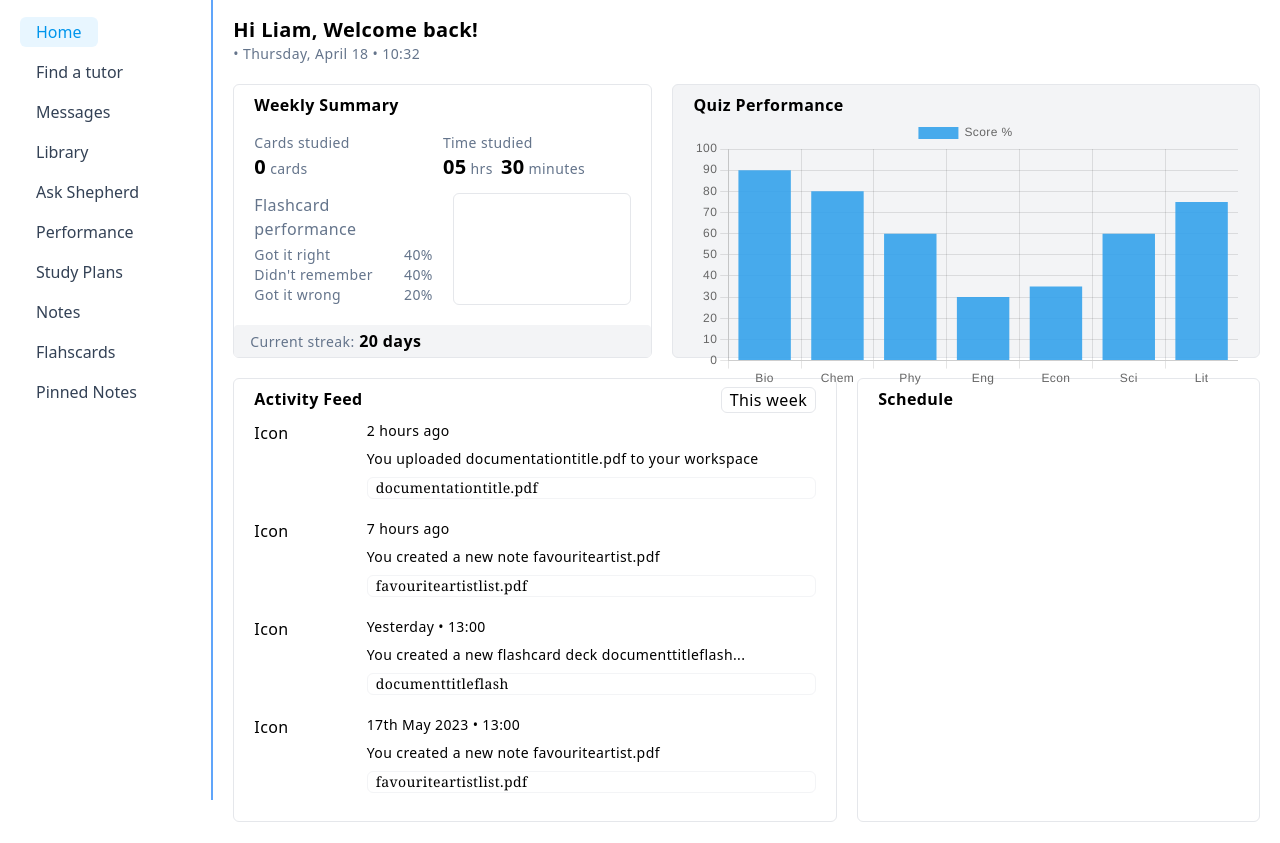
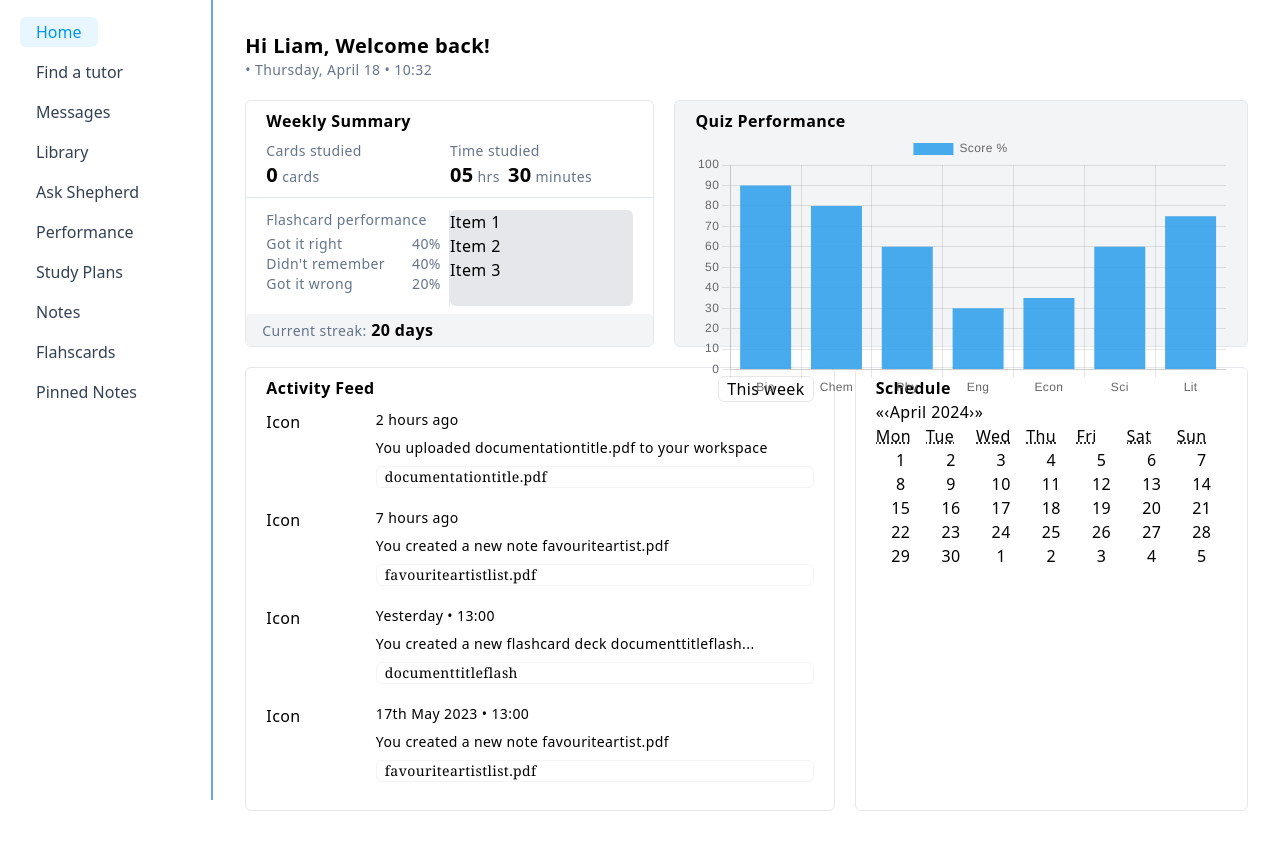
Before and after one commit to moyela/shepherd_dashboard_test, a React (Vite) app: page / in a window 1280 px wide. Built offline with nearby package versions, Linux system fonts and the light colour scheme.

Commit message:
imported libraries to implement carousel item and calendar for schedule

```diff
--- a/package.json
+++ b/package.json
@@ -19,8 +19,10 @@
     "chart.js": "^4.4.2",
     "framer-motion": "^10.16.16",
     "react": "^18.2.0",
+    "react-calendar": "^4.8.0",
     "react-chartjs-2": "^5.2.0",
     "react-dom": "^18.2.0",
+    "react-multi-carousel": "^2.8.5",
     "react-router": "^6.20.1",
     "react-router-dom": "^6.20.1"
   },
--- a/src/components/dashboard.tsx
+++ b/src/components/dashboard.tsx
@@ -1,27 +1,24 @@
 import ActivityFeed from "./activity_feed";
-import QuizPerformanceChart from "./quiz_performance_chart";
+import QuizPerformanceChart from "./quiz_performance";
+import Schedule from "./schedule"
+import WeeklySummaryCarousel from "./weekly_summary_carousel";
 
 export default function Dashboard() {
 
-  // get the current date from the date primitve and rebuild it based on mockup
+  // get date option
   const currentDate = new Date();
-
-  // Define options for formatting the date
   const options: Intl.DateTimeFormatOptions = {
     weekday: 'long', // Display full name of the day of the week
     month: 'long',   // Display full name of the month
     day: 'numeric',  // Display day of the month
   };
-
   const hours = currentDate.getHours();
   const minutes = currentDate.getMinutes();
-
-  // Convert the Date object to a localized string
   const dateString = currentDate.toLocaleString(undefined, options);
-
+  // ----------------
 
     return (
-      <div className=' px-5 py-4 font-sans tracking-wide flex flex-col gap-5'>
+      <div className='px-8 py-8 font-sans tracking-wide flex flex-col gap-5'>
         <div>
           <span className="font-semibold text-xl">
             Hi Liam, Welcome back!
@@ -37,11 +34,11 @@ export default function Dashboard() {
           <div className="basis-5/12 flex flex-col border border-gray-200 rounded-md">
           {/* Weekly summary card */}
 
-            <div className="mb-2 font-semibold px-5 py-2">
+            <div className="mb-2 font-semibold px-5 pt-2">
               Weekly Summary
             </div>
 
-            <div className="flex flex-row mb-3 px-5">
+            <div className="flex flex-row mb-3 px-5 border-b pb-2 border-slate-200">
             {/* Cards studied and Time studied suboptions*/}
 
               <div className="basis-1/2 flex flex-col">
@@ -84,12 +81,12 @@ export default function Dashboard() {
             {/* END of Cards studied and Time studied suboptions*/}
             </div>
 
-            <div className="flex flex-row gap-5 mb-5 px-5">
+            <div className="flex flex-row pb-2 px-5">
             {/* Flashcard Performance and Carousel */}
 
-              <div className="basis-1/2">
+              <div className="basis-1/2 border-r border-slate-200 pr-2">
               {/* Flashcard performance */}
-                <div className="mb-1 text-slate-500">
+                <div className="mb-1 text-slate-500 text-sm">
                   Flashcard performance
                 </div>
                 <div className="flex flex-row justify-between text-slate-500 text-sm">
@@ -106,9 +103,9 @@ export default function Dashboard() {
                 </div>
 
               </div>
-              <div className="basis-1/2 border border-gray-200 rounded-md">
+              <div className="basis-1/2 bg-gray-200 rounded-md">
               {/* Should be a Carousel of streaks */}
-
+                <WeeklySummaryCarousel/>
               </div>
 
             </div>
@@ -150,10 +147,13 @@ export default function Dashboard() {
 
             <ActivityFeed/>
           </div>
-          <div className="basis-2/5 border border-gray-200 rounded-md px-5 py-2">
-            <span className="font-semibold">
+          <div className="basis-2/5 border flec flex-col border-gray-200 rounded-md px-5 py-2">
+            <div className="font-semibold">
               Schedule
-            </span>
+            </div>
+            <div>
+              <Schedule/>
+            </div>
           </div>
         </div>
 
--- /dev/null
+++ b/src/components/schedule.tsx
@@ -0,0 +1,5 @@
+import Calendar from "react-calendar"
+
+export default function Schedule()  {
+    return <Calendar/>
+}
--- /dev/null
+++ b/src/components/weekly_summary_carousel.tsx
@@ -0,0 +1,35 @@
+import Carousel from "react-multi-carousel"
+
+export default function WeeklySummaryCarousel() {
+    const responsive = {
+        desktop: {
+          breakpoint: { max: 3000, min: 1024 },
+          items: 3,
+          slidesToSlide: 3 // optional, default to 1.
+        },
+        tablet: {
+          breakpoint: { max: 1024, min: 464 },
+          items: 2,
+          slidesToSlide: 2 // optional, default to 1.
+        },
+        mobile: {
+          breakpoint: { max: 464, min: 0 },
+          items: 1,
+          slidesToSlide: 1 // optional, default to 1.
+        }
+      };
+
+    return (
+        <Carousel responsive={responsive}>
+            <div>
+                Item 1
+            </div>
+            <div>
+                Item 2
+            </div>
+            <div>
+                Item 3
+            </div>
+        </Carousel>
+    )
+}
```
Also changed, not shown: src/components/quiz_performance.tsx (renamed from src/components/quiz_performance_chart.tsx), 1 other file (tests, documents, lock files or other folders).
